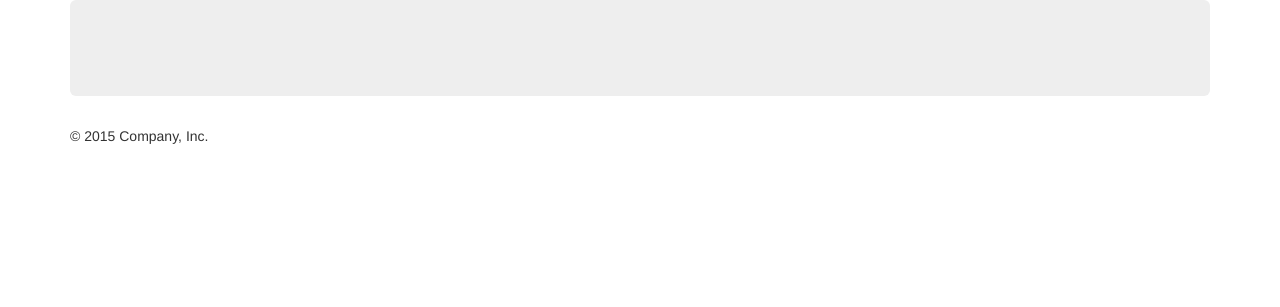
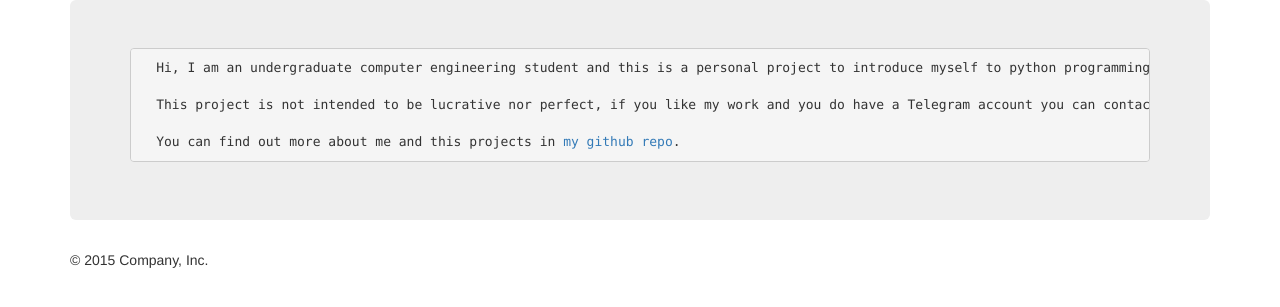
Before and after one commit to ruaronicola/TelepathyBot, a Flask app: page /about in a window 1280 px wide. Shown: the part 56-363 px from the top of the page. Run offline with Flask 2, Linux system fonts and the light colour scheme; parts of the project's set-up code (start-up, migrations or seed data) failed here and were passed over; some libraries are stand-ins or nearby versions.

Commit message:
updated about.html

```diff
--- a/app/templates/about.html
+++ b/app/templates/about.html
@@ -4,3 +4,13 @@
   <li role="presentation"><a href="/index">Home</a></li>
   <li role="presentation" class="active"><a href="#">About</a></li>
 {% endblock %}
+
+{% block jumbotron %}
+<pre>
+  Hi, I am an undergraduate computer engineering student and this is a personal project to introduce myself to python programming.
+
+  This project is not intended to be lucrative nor perfect, if you like my work and you do have a Telegram account you can contact *@ruaronicola*. If you don't have one .. What are you waiting for? :)
+
+  You can find out more about me and this projects in <a href="https://github.com/ruaronicola/TelepathyBot">my github repo</a>.
+</pre>
+{% endblock %}
```
